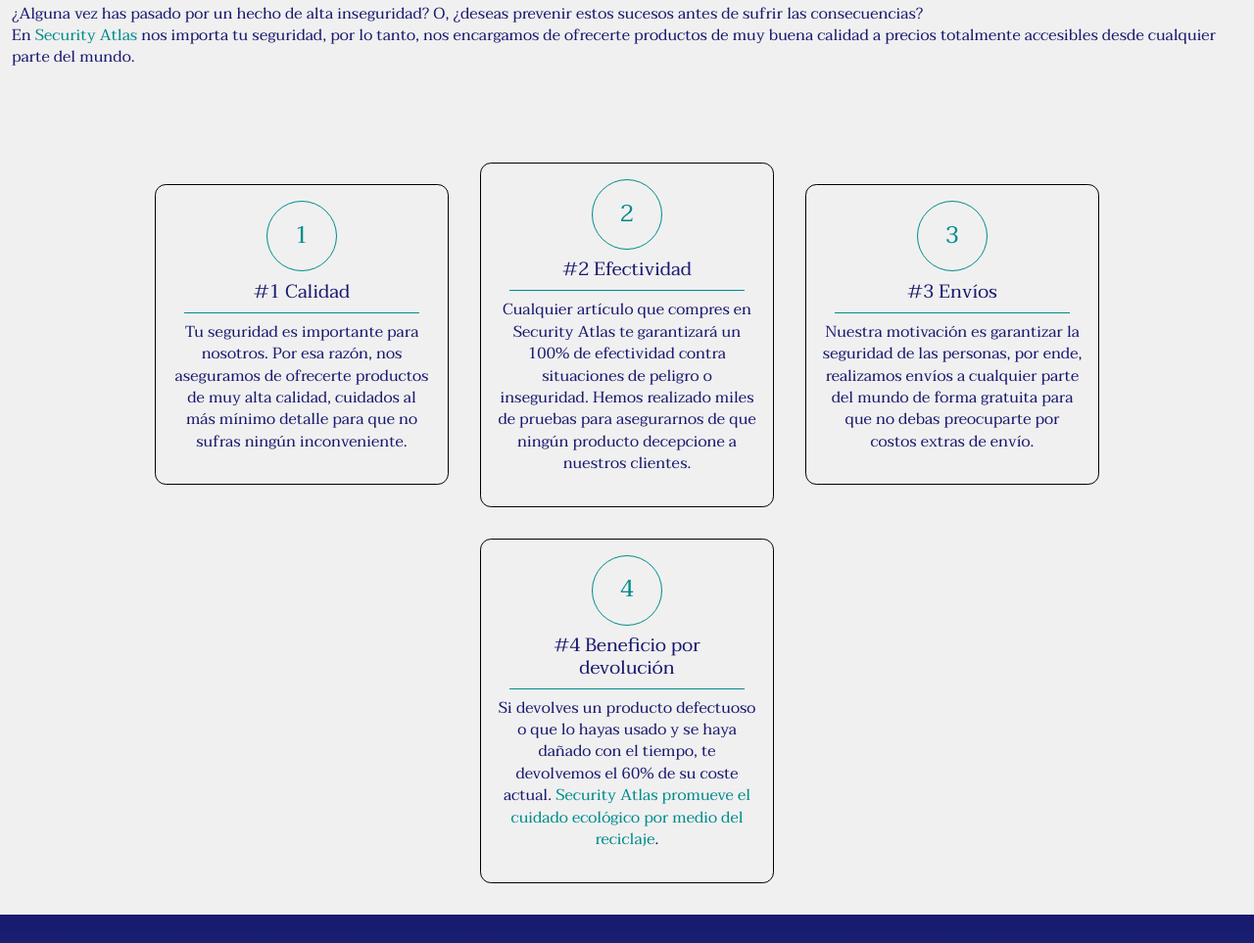
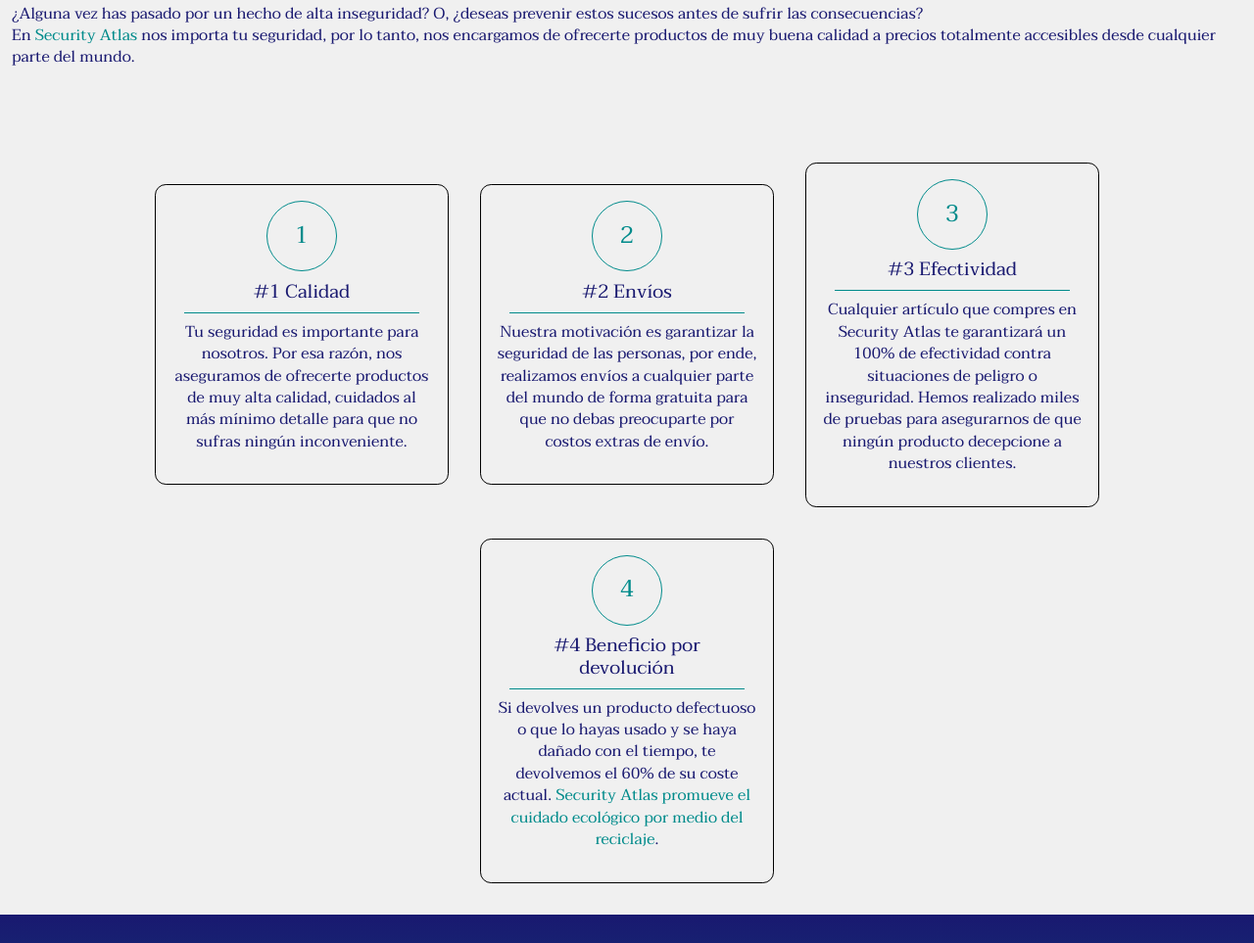
Before and after one commit to Zero10903/security-atlas, a plain HTML site: page index.html in a window 1280 px wide. Shown: the part 951-1914 px from the top of the page at 98% size. Drawn offline with Linux system fonts and the light colour scheme.

Commit message:
refactor: services cards

```diff
--- a/index.html
+++ b/index.html
@@ -96,23 +96,25 @@
             más mínimo detalle para que no sufras ningún inconveniente.
           </p>
         </div>
+
         <div class="card">
           <p class="card__number">2</p>
-          <h3 class="card__title">#2 Efectividad</h3>
+          <h3 class="card__title">#2 Envíos</h3>
+          <p class="card__text">
+            Nuestra motivación es garantizar la seguridad de las personas, por
+            ende, realizamos envíos a cualquier parte del mundo de forma
+            gratuita para que no debas preocuparte por costos extras de envío.
+          </p>
+        </div>
+
+        <div class="card">
+          <p class="card__number">3</p>
+          <h3 class="card__title">#3 Efectividad</h3>
           <p class="card__text">
             Cualquier artículo que compres en Security Atlas te garantizará un
             100% de efectividad contra situaciones de peligro o inseguridad.
             Hemos realizado miles de pruebas para asegurarnos de que ningún
             producto decepcione a nuestros clientes.
-          </p>
-        </div>
-        <div class="card">
-          <p class="card__number">3</p>
-          <h3 class="card__title">#3 Envíos</h3>
-          <p class="card__text">
-            Nuestra motivación es garantizar la seguridad de las personas, por
-            ende, realizamos envíos a cualquier parte del mundo de forma
-            gratuita para que no debas preocuparte por costos extras de envío.
           </p>
         </div>
 
```
